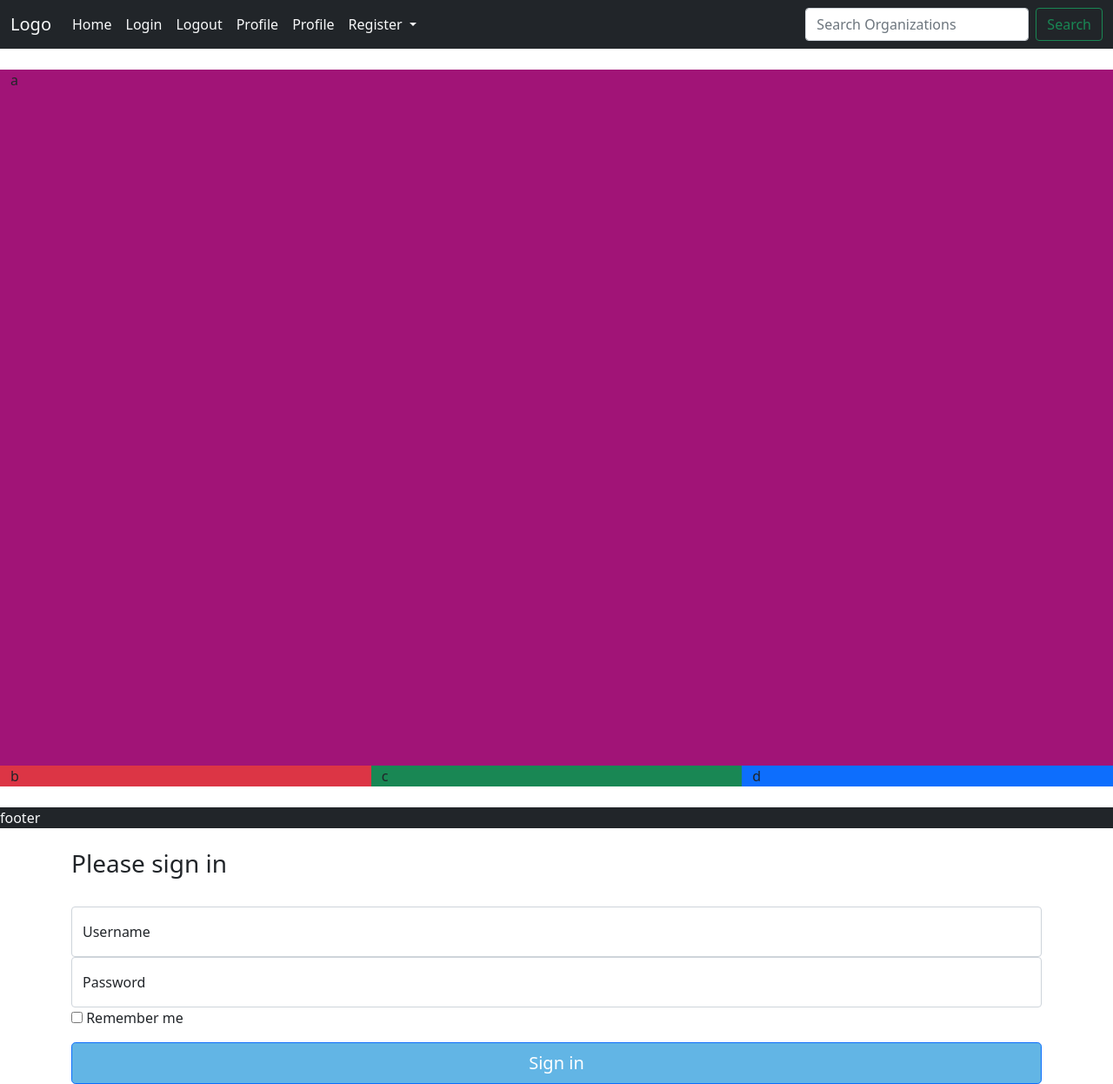
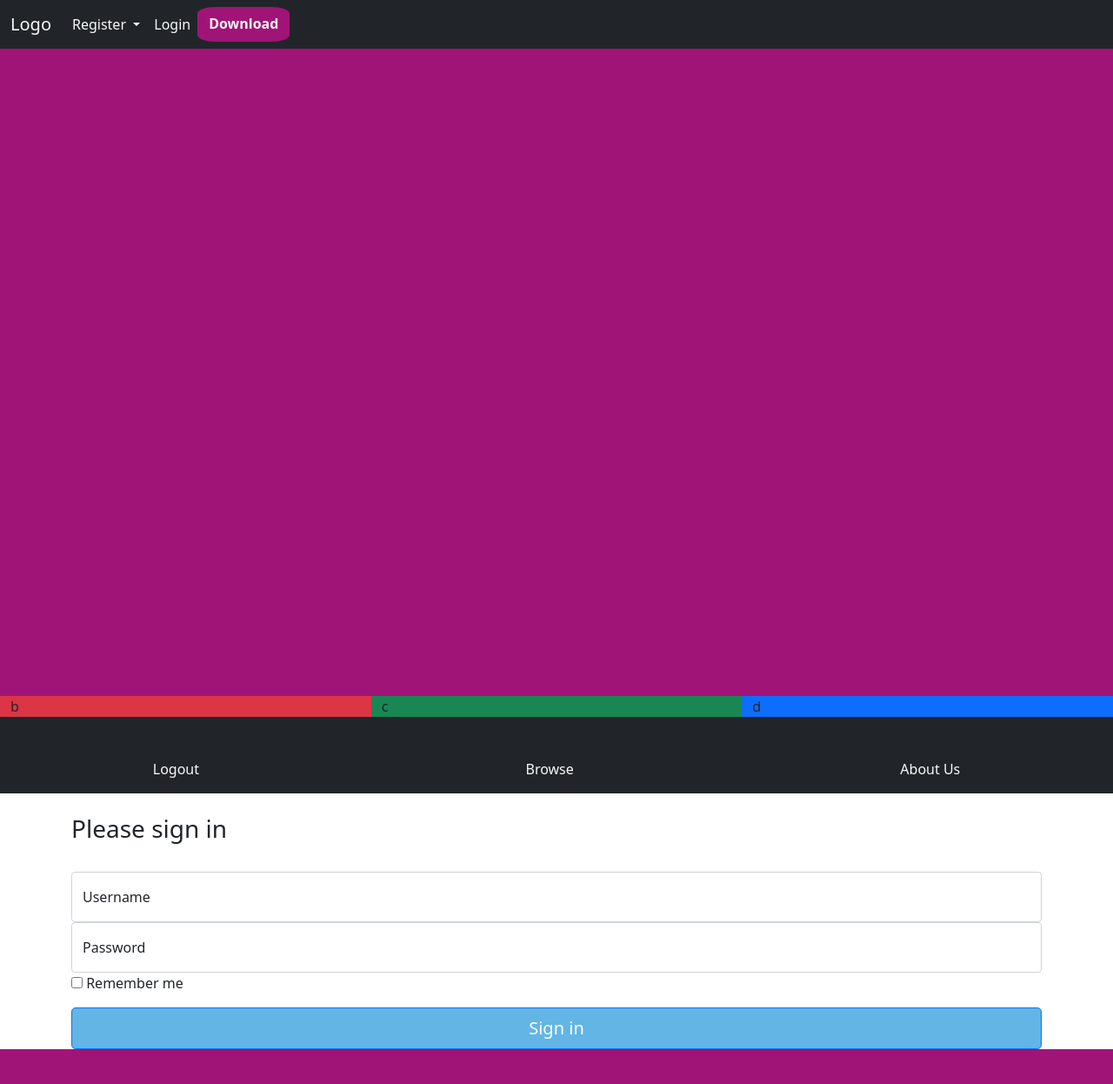
Before and after one commit to violette-git/witness, a Django app: page /login/ in a window 1280 px wide. Shown: the whole page at 87% size. After the commit the page ends 1206 px from the top, so only its background shows below. Run offline with Django 4.2, Linux system fonts and the light colour scheme.

Commit message:
WIT-5 update

```diff
--- a/org_app/urls.py
+++ b/org_app/urls.py
@@ -6,7 +6,7 @@ app_name = 'org_app'
 
 urlpatterns = [
 
-    path('', views.base, name='base'),
-    # path('create/', views.create, name='create'),
+    path('register-org', views.create_org, name='create-org'),
+    path('orgs/', views.orgs, name='orgs'),
 
 ]
--- a/static/css/styles.css
+++ b/static/css/styles.css
@@ -1,3 +1,11 @@
-colour1: #e13661 red
+#fixed-nav {
+    overflow: hidden;
+    background-color: #333;
+    position: fixed; /* Set the navbar to fixed position */
+    top: 0; /* Position the navbar at the top of the page */
+    width: 100%;
+}
+
+/* colour1: #e13661 red
 colour2: #fd4c55 orange
-colour3: #a11477 purple
+colour3: #a11477 purple */
--- a/templates/base.html
+++ b/templates/base.html
@@ -1,11 +1,4 @@
 {% load static %}
-
-
-
-
-
-
-
 
 
 <!DOCTYPE html>
@@ -45,7 +38,46 @@
     <title>witness</title>
 </head>
 
-<nav class="navbar navbar-expand-lg bg-dark">
+{% if request.user.is_authenticated %}
+<nav class="navbar navbar-expand-lg d-flex " style="background-color:#a11477" id="fixed-nav">
+    <div class="container-fluid d-flex">
+        <a class="navbar-brand text-light" href="{% url 'user_app:base' %}">Logo</a>
+        <button class="navbar-toggler" type="button" data-bs-toggle="collapse" data-bs-target="#navbarSupportedContent"
+        aria-controls="navbarSupportedContent" aria-expanded="false" aria-label="Toggle navigation">
+        <span class="navbar-toggler-icon"></span>
+    </button>
+    <div class="collapse navbar-collapse d-flex justify-content-end" id="navbarSupportedContent">
+        <ul class="navbar-nav me-auto mb-2 mb-lg-0 py-2 d-flex  align-items-center justify-content-end">
+                <li class="nav-item dropdown d-flex justify-content-end">
+                    <a class="nav-link dropdown-toggle text-light" href="#" id="navbarDropdown" role="button"
+                        data-bs-toggle="dropdown" aria-expanded="false">
+                        Register
+                    </a>
+                    <ul class="dropdown-menu bg-dark shadow" aria-labelledby="navbarDropdown">
+                        <li><a class="dropdown-item text-light" href="{% url 'org_app:create-org' %}">Organization</a></li>
+                    </ul>
+                </li>
+                <li class="nav-item d-flex justify-content-end">
+                    <a class="nav-link text-light" aria-current="page" href="{% url 'user_app:base' %}">Home</a>
+                </li>
+                <li class="nav-item d-flex justify-content-end">
+                    <a class="nav-link text-light" href="{% url 'user_app:profile' request.user %}">Profile</a>
+                </li>
+                <li class="nav-item d-flex justify-content-end">
+                    <a class="nav-link text-light" href="{% url 'user_app:logout' %}">Logout</a>
+                </li>
+                <li class="nav-item d-flex justify-content-end">
+                    <a class="btn btn-bd-download text-light text-decoration-none" style="background-color:#a11477; font-weight:bold; border-radius: 50%;" href="#">Download</a>
+                </li>
+            </ul>
+
+        </div>
+    </div>
+</nav>
+{% endif %}
+
+{% if not request.user.is_authenticated %}
+<nav class="navbar navbar-expand-lg bg-dark" id="fixed-nav">
     <div class="container-fluid">
         <a class="navbar-brand text-light" href="{% url 'user_app:base' %}">Logo</a>
         <button class="navbar-toggler" type="button" data-bs-toggle="collapse" data-bs-target="#navbarSupportedContent"
@@ -54,41 +86,29 @@
     </button>
     <div class="collapse navbar-collapse" id="navbarSupportedContent">
         <ul class="navbar-nav me-auto mb-2 mb-lg-0">
-                <li class="nav-item">
-                    <a class="nav-link text-light" aria-current="page" href="{% url 'user_app:base' %}">Home</a>
-                </li>
-                <li class="nav-item">
-                    <a class="nav-link text-light" href="#">Login</a>
-                </li>
-                <li class="nav-item">
-                    <a class="nav-link text-light" href="#">Logout</a>
-                </li>
-                <li class="nav-item">
-                    <a class="nav-link text-light" href="#">Profile</a>
-                </li>
-                <li class="nav-item">
-                    <a class="nav-link text-light" href="#">Profile</a>
-                </li>
                 <li class="nav-item dropdown">
                     <a class="nav-link dropdown-toggle text-light" href="#" id="navbarDropdown" role="button"
                         data-bs-toggle="dropdown" aria-expanded="false">
                         Register
                     </a>
                     <ul class="dropdown-menu bg-dark shadow" aria-labelledby="navbarDropdown">
-                        <li><a class="dropdown-item text-light" href="#">Member</a></li>
                         <li><a class="dropdown-item text-light" href="#">Organization</a></li>
+                        <li><a class="dropdown-item text-light" href="{% url 'user_app:register' %}">Member</a></li>
                     </ul>
                 </li>
+                <li class="nav-item">
+                    <a class="nav-link text-light" href="{% url 'user_app:login' %}">Login</a>
+                </li>
+                <li class="nav-item d-flex justify-content-end">
+                    <a class="btn btn-bd-download text-light text-decoration-none" style="background-color:#a11477; font-weight:bold; border-radius: 20%;" href="#">Download</a>
+                </li>
             </ul>
-            <form class="d-flex" role="search">
-                <input class="form-control me-2" type="search" placeholder="Search Organizations" aria-label="Search">
-                <button class="btn btn-outline-success" type="submit">Search</button>
-            </form>
+
         </div>
     </div>
 </nav>
+{% endif %}
 
-</br>
 
 <body>
     <section class="container-fluid">
@@ -121,8 +141,8 @@
 </body>
 
 </html>
-</br>
-<footer class="col-12 bg-dark text-light">footer</footer>
+{% include 'footer.html' %}
+
 {% block content %}
 
 
--- a/templates/footer.html
+++ b/templates/footer.html
@@ -1 +1,18 @@
-footer
+
+
+
+
+
+
+<footer class="container-fluid bg-dark " id="foot">
+    <div class="row">
+        <div class="col-12  pb-5 d-flex justify-content-center align-items-center" order: 1>
+
+        </div>
+        <div class="col-12 gap-5 pb-3 d-flex justify-content-around align-items-center" order: 2>
+            <a href="{% url 'user_app:logout' %}" class="link-light text-decoration-none" id="link">Logout</a>
+            <a href="#" class="link-light text-decoration-none" id="link">Browse</a>
+            <a href="#" class="link-light text-decoration-none" id="link">About Us</a>
+        </div>
+    </div>
+</footer>
--- a/templates/user_app/register.html
+++ b/templates/user_app/register.html
@@ -1,4 +1,4 @@
-{% extends 'base.html' %}
+
 
 
 
--- a/test.py
+++ b/test.py
@@ -76,3 +76,8 @@ class Goal(models.Model):
     description = models.CharField(max_length=1000)
 
     offering = models.ForeignKey(Offering, related_name='goals')
+
+<form class="d-flex" role="search">
+                <input class="form-control me-2" type="search" placeholder="Search Organizations" aria-label="Search">
+                <button class="btn btn-outline-success" type="submit">Search</button>
+            </form>
--- a/user_app/views.py
+++ b/user_app/views.py
@@ -87,11 +87,11 @@ def profile(request, username):
 
         context = {
 
-            'username': user,
+            'username': request.user,
 
         }
 
-        return render(request, 'user_app/profile.html', context)
+        return render(request, 'user_app/mem-dashboard.html', context)
 
 
 
@@ -102,3 +102,5 @@ def logout(request):
     django_logout(request)
 
     return redirect('user_app:base')
+
+# ----------------------------------------------------------------------------
```
Also changed, not shown: org_app/views.py (+56 -3 lines), templates/org_app/register-org.html (added, +42 -0 lines), db.sqlite3, readme.md, templates/user_app/mem-dashboard.html (renamed from templates/user_app/profile.html). Lines whose indentation alone changed are shown as unchanged.
